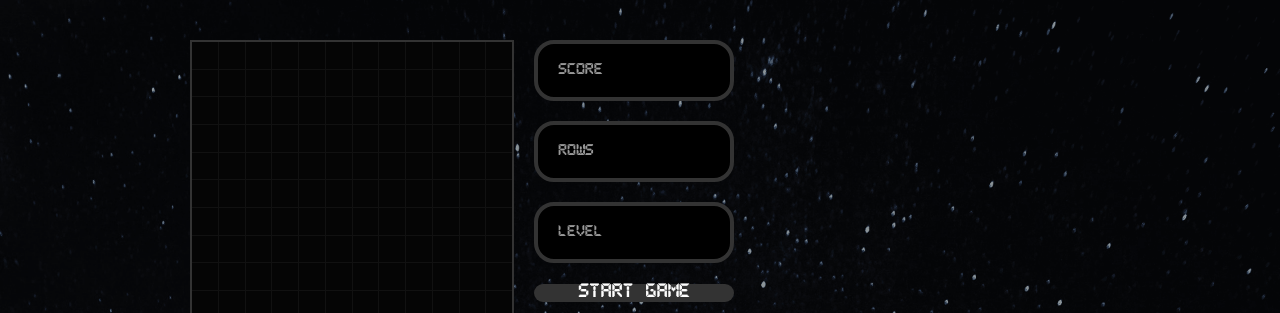
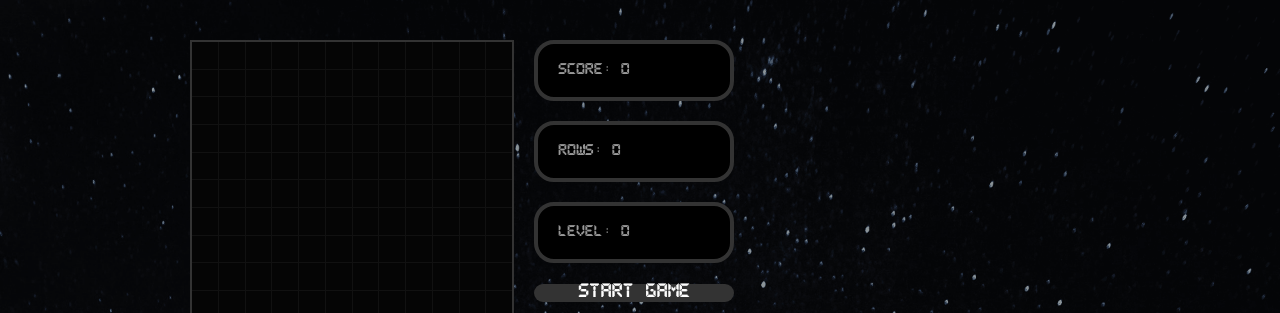
Before and after one commit to jm27/React-Tetris, a React (Create React App) app in the folder game/: page / in a window 1280 px wide. Shown: the top 313 px of the page. Built offline with nearby package versions, Linux system fonts and the light colour scheme.

Commit message:
Clear row when a line is completed

```diff
--- a/game/src/components/Cell.js
+++ b/game/src/components/Cell.js
@@ -6,4 +6,4 @@ const Cell = ({ type }) => (
   <StyledCell color={TETROMINOS[type].color} type={type}></StyledCell>
 );
 
-export default Cell;
+export default React.memo(Cell);
--- a/game/src/components/Stage.js
+++ b/game/src/components/Stage.js
@@ -1,6 +1,8 @@
 import React from "react";
 import { StyledStage } from "./styles/StyledStage";
+
 import Cell from "./Cell";
+
 const Stage = ({ stage }) => (
   <StyledStage width={stage[0].length} height={stage.length}>
     {stage.map((row) => row.map((cell, x) => <Cell key={x} type={cell[0]} />))}
--- a/game/src/components/Tetris.js
+++ b/game/src/components/Tetris.js
@@ -1,52 +1,89 @@
-import React, { useState } from "react";
-import { createStage, checkCollision } from "../gameHelpers";
+import React, { useState } from 'react';
+import { StyledTetrisWrapper, StyledTetris } from './styles/StyledTetris';
+import { createStage, checkCollision } from '../gameHelpers';
 
-//Styled Component
-import { StyledTetrisWrapper, StyledTetris } from "./styles/StyledTetris";
-//Custom Hooks
-import { usePlayer } from "../hooks/usePlayer";
-import { useStage } from "../hooks/useStage";
+// Custom Hooks
+import { useInterval } from '../hooks/useInterval';
+import { usePlayer } from '../hooks/usePlayer';
+import { useStage } from '../hooks/useStage';
+import { useGameStatus } from '../hooks/useGameStatus';
 
-//Components
-import Stage from "./Stage";
-import Display from "./Display";
-import StartButton from "./StartButton";
+import Stage from './Stage';
+import Display from './Display';
+import StartButton from './StartButton';
 
 const Tetris = () => {
   const [dropTime, setDropTime] = useState(null);
   const [gameOver, setGameOver] = useState(false);
 
   const [player, updatePlayerPos, resetPlayer, playerRotate] = usePlayer();
-  const [stage, setStage] = useStage(player, resetPlayer);
+  const [stage, setStage, cleared] = useStage(player, resetPlayer);
+  const [score, setScore, rows, setRows, level, setLevel] = useGameStatus(
+    cleared
+  );
 
-  console.log("re-render!");
+  console.log('re-render');
 
-  const movePlayer = (dir) => {
+  const movePlayer = dir => {
     if (!checkCollision(player, stage, { x: dir, y: 0 })) {
       updatePlayerPos({ x: dir, y: 0 });
     }
   };
+
+  const keyUp = ({ keyCode }) => {
+    if (!gameOver) {
+      // Activate the interval again when user releases down arrow.
+      if (keyCode === 40) {
+        setDropTime(1000 / (level + 1));
+      }
+    }
+  };
+
   const startGame = () => {
-    //Reset Everything
+    // Reset everything
     setStage(createStage());
+    setDropTime(1000);
     resetPlayer();
+    setScore(0);
+    setLevel(0);
+    setRows(0);
     setGameOver(false);
   };
+
   const drop = () => {
+    // Increase level when player has cleared 10 rows
+    if (rows > (level + 1) * 10) {
+      setLevel(prev => prev + 1);
+      // Also increase speed
+      setDropTime(1000 / (level + 1) + 200);
+    }
+
     if (!checkCollision(player, stage, { x: 0, y: 1 })) {
       updatePlayerPos({ x: 0, y: 1, collided: false });
     } else {
+      // Game over!
       if (player.pos.y < 1) {
-        console.log("Game Over!!");
+        console.log('GAME OVER!!!');
         setGameOver(true);
         setDropTime(null);
       }
       updatePlayerPos({ x: 0, y: 0, collided: true });
     }
   };
+
   const dropPlayer = () => {
+    // We don't need to run the interval when we use the arrow down to
+    // move the tetromino downwards. So deactivate it for now.
+    setDropTime(null);
     drop();
   };
+
+  // This one starts the game
+  // Custom hook by Dan Abramov
+  useInterval(() => {
+    drop();
+  }, dropTime);
+
   const move = ({ keyCode }) => {
     if (!gameOver) {
       if (keyCode === 37) {
@@ -60,30 +97,30 @@ const Tetris = () => {
       }
     }
   };
+
   return (
-    <div>
     <StyledTetrisWrapper
       role="button"
       tabIndex="0"
-        onKeyDown={(e) => move(e)}
+      onKeyDown={e => move(e)}
+      onKeyUp={keyUp}
     >
       <StyledTetris>
-          <Stage stage={stage}></Stage>
+        <Stage stage={stage} />
         <aside>
           {gameOver ? (
-              <Display gameOver={gameOver} text="Game Over"></Display>
+            <Display gameOver={gameOver} text="Game Over" />
           ) : (
             <div>
-                <Display text="Score"></Display>
-                <Display text="Rows"></Display>
-                <Display text="Level"></Display>
+              <Display text={`Score: ${score}`} />
+              <Display text={`rows: ${rows}`} />
+              <Display text={`Level: ${level}`} />
             </div>
           )}
-            <StartButton callback={startGame}></StartButton>
+          <StartButton callback={startGame} />
         </aside>
       </StyledTetris>
     </StyledTetrisWrapper>
-    </div>
   );
 };
 
--- /dev/null
+++ b/game/src/hooks/useGameStatus.js
@@ -0,0 +1,23 @@
+import { useState, useEffect, useCallback } from "react";
+
+export const useGameStatus = (cleared) => {
+  const [score, setScore] = useState(0);
+  const [rows, setRows] = useState(0);
+  const [level, setLevel] = useState(0);
+
+  const linePoints = [40, 100, 300, 1200];
+
+  const calcScore = useCallback(() => {
+    if (cleared > 0) {
+      // Original tetris score calculator
+      setScore((prev) => prev + linePoints[cleared - 1] * (level + 1));
+      setRows((prev) => prev + cleared);
+    }
+  }, [level, linePoints, cleared]);
+
+  useEffect(() => {
+    calcScore();
+  }, [calcScore, cleared, score]);
+
+  return [score, setScore, rows, setRows, level, setLevel];
+};
--- a/game/src/hooks/usePlayer.js
+++ b/game/src/hooks/usePlayer.js
@@ -1,32 +1,30 @@
-import { useState, useCallback } from "react";
+import { useState, useCallback } from 'react';
 
-import { TETROMINOS, randomTetromino } from "../tetrominos";
-import { STAGE_WIDTH, checkCollision } from "../gameHelpers";
+import { TETROMINOS, randomTetromino } from '../tetrominos';
+import { STAGE_WIDTH, checkCollision } from '../gameHelpers';
 
 export const usePlayer = () => {
-  //create state for player
   const [player, setPlayer] = useState({
-    position: { x: 0, y: 0 },
+    pos: { x: 0, y: 0 },
     tetromino: TETROMINOS[0].shape,
     collided: false,
   });
-  const rotate = (matrix, dir) => {
-    // Make rows to become cols(transpose)
-    const rotatedTetro = matrix.map((_, index) =>
-      matrix.map((col) => col[index])
-    );
-    //Reverse each row to get a rotated matrix
-    if (dir > 0) return rotatedTetro.map((row) => row.reverse());
-    return rotatedTetro.reverse();
-  };
 
-  const playerRotate = (stage, dir) => {
+  function rotate(matrix, dir) {
+    // Make the rows to become cols (transpose)
+    const mtrx = matrix.map((_, index) => matrix.map(column => column[index]));
+    // Reverse each row to get a rotaded matrix
+    if (dir > 0) return mtrx.map(row => row.reverse());
+    return mtrx.reverse();
+  }
+
+  function playerRotate(stage, dir) {
     const clonedPlayer = JSON.parse(JSON.stringify(player));
     clonedPlayer.tetromino = rotate(clonedPlayer.tetromino, dir);
 
     const pos = clonedPlayer.pos.x;
     let offset = 1;
-    while(checkCollision(clonedPlayer, stage, { x: 0, y:0})) {
+    while (checkCollision(clonedPlayer, stage, { x: 0, y: 0 })) {
       clonedPlayer.pos.x += offset;
       offset = -(offset + (offset > 0 ? 1 : -1));
       if (offset > clonedPlayer.tetromino[0].length) {
@@ -35,17 +33,17 @@ export const usePlayer = () => {
         return;
       }
     }
-
     setPlayer(clonedPlayer);
-  };
+  }
 
   const updatePlayerPos = ({ x, y, collided }) => {
-    setPlayer((prev) => ({
+    setPlayer(prev => ({
       ...prev,
       pos: { x: (prev.pos.x += x), y: (prev.pos.y += y) },
       collided,
     }));
   };
+
   const resetPlayer = useCallback(() => {
     setPlayer({
       pos: { x: STAGE_WIDTH / 2 - 2, y: 0 },
--- a/game/src/hooks/useStage.js
+++ b/game/src/hooks/useStage.js
@@ -1,51 +1,57 @@
-import { useState, useEffect } from "react";
-import { createStage } from "../gameHelpers";
+import { useState, useEffect } from 'react';
+import { createStage } from '../gameHelpers';
 
 export const useStage = (player, resetPlayer) => {
   const [stage, setStage] = useState(createStage());
-  const [cleared, setCleared] = useState(0);
-  console.log(player);
+  const [rowsCleared, setRowsCleared] = useState(0);
 
   useEffect(() => {
-    setCleared(0);
-
-    const sweepRows = (newStage) =>
-      newStage.reduce((acc, row) => {
-        if (row.findIndex((cell) => cell[0] === 0) === -1) {
-          setCleared((prev) => prev + 1);
-          acc.unshift(new Array(newStage[0].length).fill([0, "clear"]));
-          return acc;
+    setRowsCleared(0);
+    const sweepRows = newStage =>
+      newStage.reduce((ack, row) => {
+        if (row.findIndex(cell => cell[0] === 0) === -1) {
+          setRowsCleared(prev => prev + 1);
+          ack.unshift(new Array(newStage[0].length).fill([0, 'clear']));
+          return ack;
         }
-        acc.push(row);
-        return acc;
+        ack.push(row);
+        return ack;
       }, []);
 
-    const updateStage = (prevStage) => {
-      //clear Stage
-      const newStage = prevStage.map((row) =>
-        row.map((cell) => (cell[1] === "clear" ? [0, "clear"] : cell))
+    const updateStage = prevStage => {
+      // First flush the stage
+      const newStage = prevStage.map(row =>
+        row.map(cell => (cell[1] === 'clear' ? [0, 'clear'] : cell))
       );
 
-      //draw tetromino
+      // Then draw the tetromino
       player.tetromino.forEach((row, y) => {
         row.forEach((value, x) => {
           if (value !== 0) {
             newStage[y + player.pos.y][x + player.pos.x] = [
               value,
-              `${player.collided ? "merged" : "clear"}`,
+              `${player.collided ? 'merged' : 'clear'}`,
             ];
           }
         });
       });
+      // Then check if we got some score if collided
       if (player.collided) {
         resetPlayer();
         return sweepRows(newStage);
       }
-
       return newStage;
     };
-    setStage((prev) => updateStage(prev));
-  }, [player, resetPlayer]);
 
-  return [stage, setStage, cleared];
+    // Here are the updates
+    setStage(prev => updateStage(prev));
+  }, [
+    player.collided,
+    player.pos.x,
+    player.pos.y,
+    player.tetromino,
+    resetPlayer,
+  ]);
+
+  return [stage, setStage, rowsCleared];
 };
```
Lines whose indentation alone changed are shown as unchanged.
